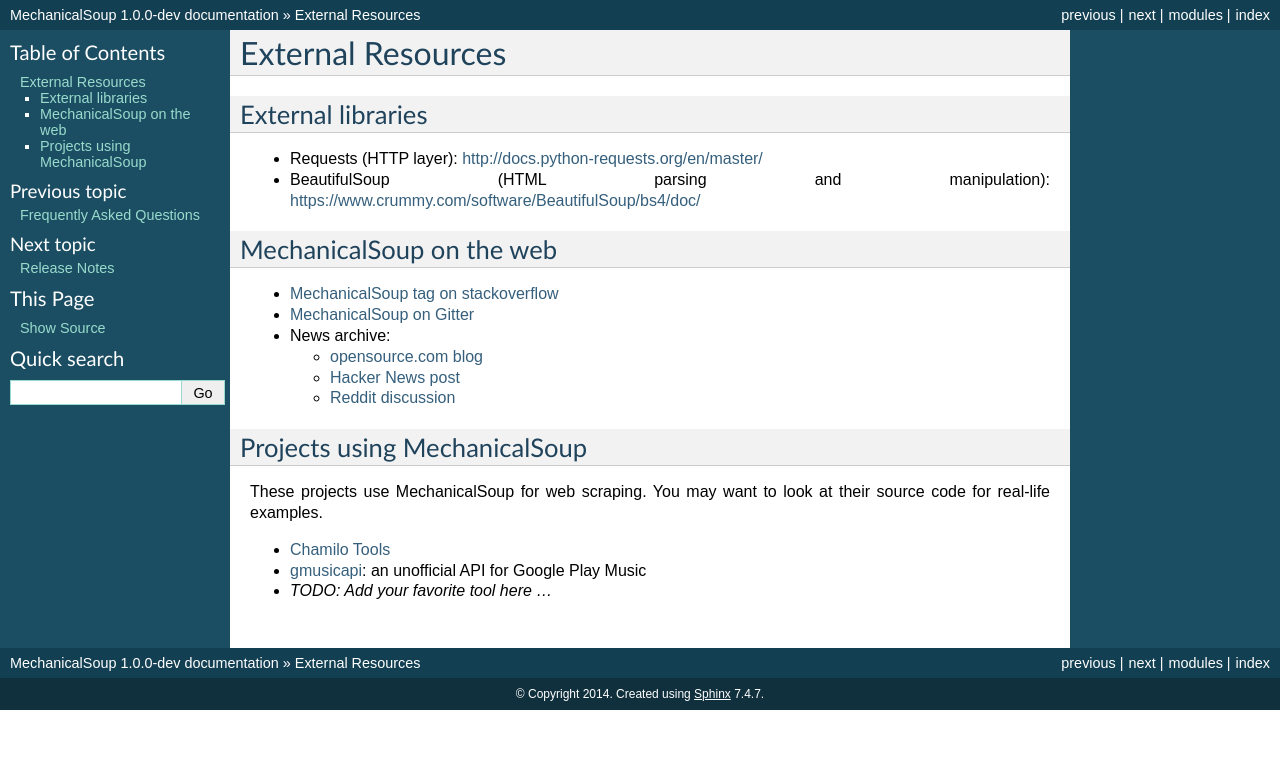
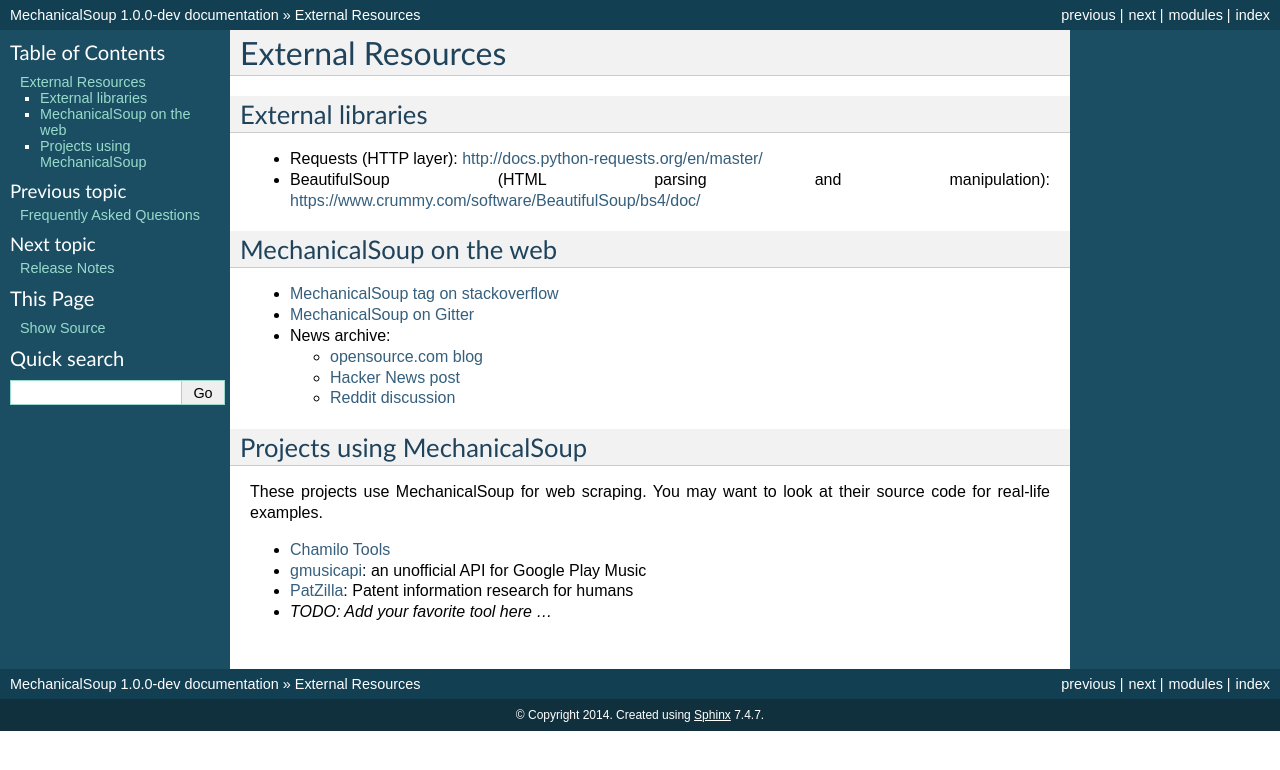
Before and after one commit to MechanicalSoup/MechanicalSoup, a Sphinx documentation site: the page built from docs/external-resources.rst, in a window 1280 px wide. Shown: the top 770 px of the page. Built offline with Sphinx 7.4.7, drawn with Linux system fonts in a browser that asks for light colours.

Commit message:
Add PatZilla to tools using MechanicalSoup

```diff
--- a/docs/external-resources.rst
+++ b/docs/external-resources.rst
@@ -34,4 +34,6 @@
 * `Chamilo Tools <https://gitlab.com/chamilotools/chamilotools>`__
 * `gmusicapi <https://github.com/simon-weber/gmusicapi>`__: an unofficial API
   for Google Play Music
+* `PatZilla <https://github.com/ip-tools/ip-navigator>`__: Patent information
+  research for humans
 * *TODO: Add your favorite tool here ...*
```
